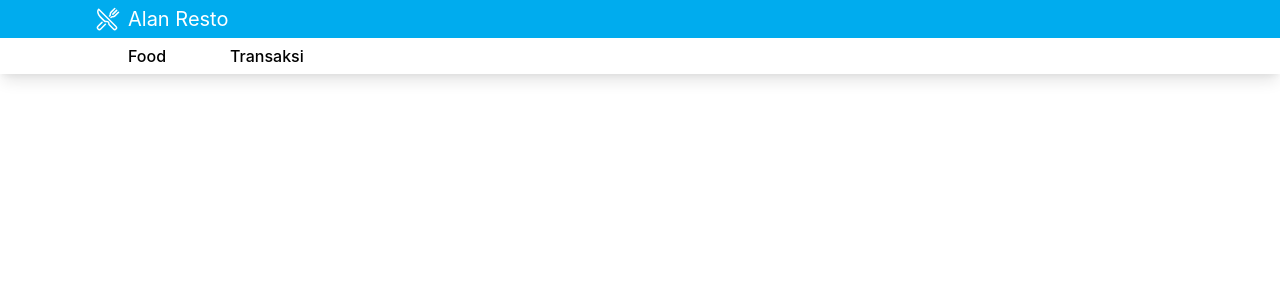
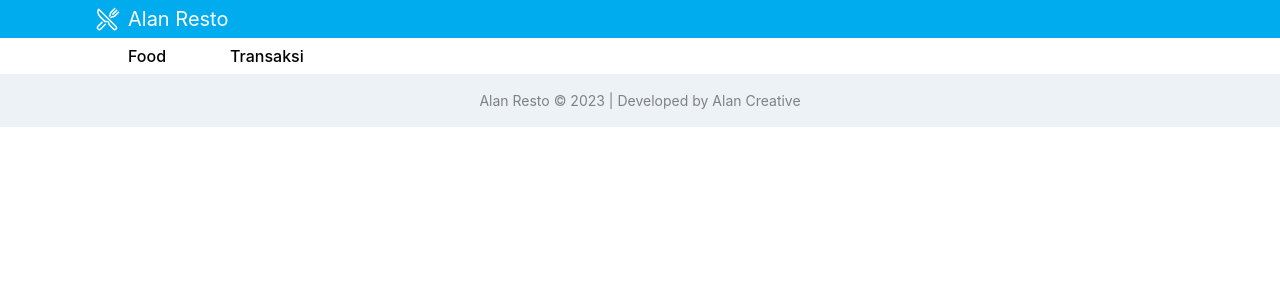
Before and after one commit to cartenzaalief/alan-resto-fe, a React (Create React App) app: page / in a window 1280 px wide. Shown: the top 300 px of the page. Built offline with nearby package versions, Linux system fonts and the light colour scheme.

Commit message:
feat: footer

```diff
--- a/src/App.js
+++ b/src/App.js
@@ -1,10 +1,14 @@
-import './App.css';
-import '@fontsource/roboto';
-import Header from './components/Header';
+import "./App.css";
+import "@fontsource/roboto";
+import Header from "./components/Header";
+import Footer from "./components/Footer";
 
 function App() {
   return (
-    <Header />
+    <>
+      <Header />
+      <Footer />
+    </>
   );
 }
 
--- /dev/null
+++ b/src/components/Footer.jsx
@@ -0,0 +1,11 @@
+import { Box, Text } from "@chakra-ui/react";
+
+const Footer = () => {
+    return (
+        <Box bgColor="gray.100" textAlign="center" px={24} py={4}>
+            <Text fontSize="sm" color="gray">Alan Resto © 2023 | Developed by Alan Creative</Text>
+        </Box>
+    )
+}
+
+export default Footer
```
